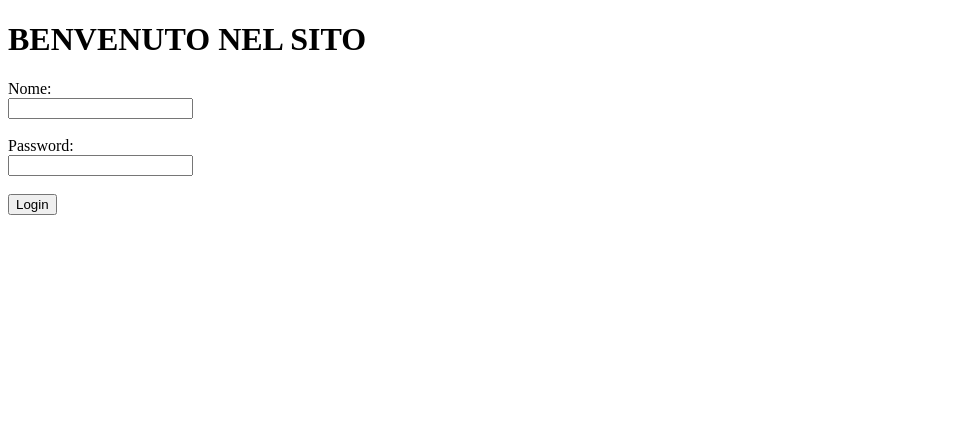
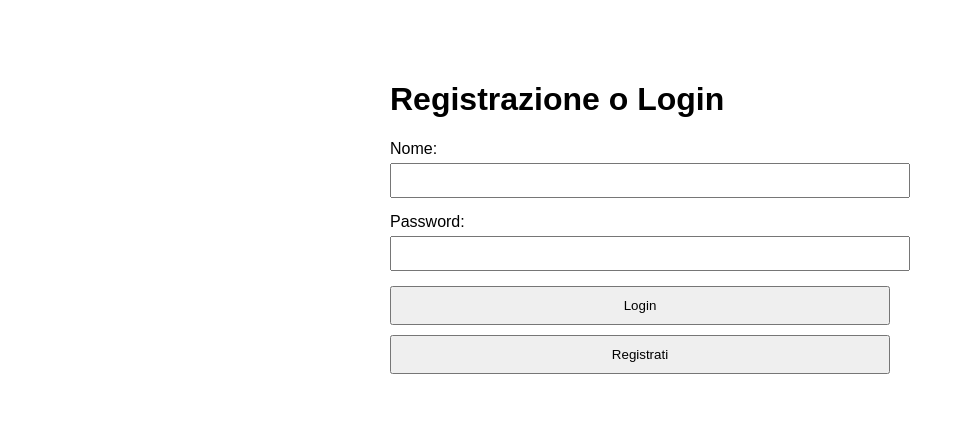
Before and after one commit to IsZelev/WebsiteWithDatabase, a PHP site: page /login.php in a window 1280 px wide. Shown: the top 433 px of the page, without its empty margins (0-965 px from the left). Run offline with PHP 8.4, Linux system fonts and the light colour scheme.

Commit message:
Login works, add the second page and make it interact with the database

```diff
--- a/login.php
+++ b/login.php
@@ -1,97 +1,142 @@
 <?php
-    if ($_SERVER['REQUEST_METHOD'] === 'POST')
-    {
-        // Ottieni i dati del form
+$errorMessage = "";
+$successMessage = "";
+
+if ($_SERVER['REQUEST_METHOD'] === 'POST') {
     $username = htmlspecialchars($_POST['username']);
     $password = htmlspecialchars($_POST['password']);
 
     $host = "localhost";
     $dbname = "logindb";
-        $user = "root";
-        $pass = "";
-        $hash = password_hash($password, PASSWORD_DEFAULT);
+    $db_user = "root";
+    $db_pass = "";
 
-        $permissionsList = "";
+    $currentTimestamp = date('H:i:s');
 
-        try
-        {
+    if (isset($_POST['login'])) {
+        try {
+            $conn = new PDO("mysql:host=$host;dbname=$dbname", $db_user, $db_pass);
+            $conn->setAttribute(PDO::ATTR_ERRMODE, PDO::ERRMODE_EXCEPTION);
 
-            $conn = new PDO("mysql:host=$host;dbname=$dbname", $username, $password);
+            // Fetch the user's password
+            $stmt = $conn->prepare("SELECT password FROM utente WHERE username = :username");
+            $stmt->bindParam(':username', $username);
+            $stmt->execute();
+            $user = $stmt->fetch(PDO::FETCH_ASSOC);
 
-            /*
-            $sql = "SELECT * FROM utente WHERE username = :username";
-            $stmt = $pdo->prepare($sql);
-            $stmt->execute(['email' => 'test@example.com']);
+            // Verify password
+            if ($user && password_verify($password, $user['password'])) {
+                // Update last login time after successful login
+                $stmt = $conn->prepare("UPDATE utente SET last_login = :last_login WHERE username = :username");
+                $stmt->bindParam(':last_login', $currentTimestamp);
+                $stmt->bindParam(':username', $username);
+                $stmt->execute();
 
-            $user = $stmt->fetch(PDO::FETCH_ASSOC);
-            if ($user) {
-                echo "User found: " . $user['username'];
+                // Success message
+                $successMessage = "Login riuscito! Benvenuto $username.";
             } else {
-                echo "No user found.";
-            }*/
-            echo "Connected to $dbname at $host successfully.";
+                $errorMessage = "Username o password errati!";
+            }
+        } catch (PDOException $e) {
+            $errorMessage = "Errore di connessione: " . $e->getMessage();
+        }
+    }
 
-        } catch (PDOException $pe)
-        {
-            die ("Could not connect to the database $dbname :" . $pe->getMessage());
+    if (isset($_POST['register'])) {
+        $newPasswordHash = password_hash($password, PASSWORD_DEFAULT);
+
+        try {
+            $conn = new PDO("mysql:host=$host;dbname=$dbname", $db_user, $db_pass);
+            $conn->setAttribute(PDO::ATTR_ERRMODE, PDO::ERRMODE_EXCEPTION);
+
+            // Check if username already exists
+            $stmt = $conn->prepare("SELECT * FROM utente WHERE username = :username");
+            $stmt->bindParam(':username', $username);
+            $stmt->execute();
+            if ($stmt->rowCount() > 0) {
+                $errorMessage = "Username già esistente!";
+            } else {
+                // Insert new user with current timestamps
+                $stmt = $conn->prepare("INSERT INTO utente (username, password, creation_timestamp, last_login) VALUES (:username, :password, :creation_timestamp, :last_login)");
+                $stmt->bindParam(':username', $username);
+                $stmt->bindParam(':password', $newPasswordHash);
+                $stmt->bindParam(':creation_timestamp', $currentTimestamp);
+                $stmt->bindParam(':last_login', $currentTimestamp);
+                $stmt->execute();
+
+                $successMessage = "Registrazione riuscita! Ora puoi effettuare il login.";
+            }
+        } catch (PDOException $e) {
+            $errorMessage = "Errore di connessione: " . $e->getMessage();
+        }
     }
 }
 ?>
-
-
 
 <!DOCTYPE html>
 <html lang="it">
 <head>
     <meta charset="UTF-8">
-    <meta name="viewport" content="width=device-width, initial-scale=1.0">
-    <title>SITO PHP</title>
-
+    <title>Website with database</title>
     <style>
-        .error { color: red; }
-        .success { color: green; }
-    </style>
-
-<script>
-    document.addEventListener('DOMContentLoaded', () => {
-        function validateForm() {
-            const usernameInput = document.getElementById('username');
-            const username = usernameInput.value.trim();
-            const pswdInput = document.getElementById('password');
-            const pswd = pswdInput.value.trim();
-            const errorDiv = document.getElementById('client-errors');
-            errorDiv.textContent = ''; // Pulisce eventuali messaggi precedenti
-
-            if (!username) {
-                errorDiv.textContent = "Inserire username.";
-                return false; // Blocca il submit
+        body {
+            font-family: Arial, sans-serif;
+            max-width: 500px;
+            margin: 40px auto;
+            padding: 20px;
         }
 
-            if (!pswd) {
-                errorDiv.textContent = "Inserire la password.";
-                return false; // Blocca il submit
+        .error {
+            color: red;
+            margin-top: 10px;
         }
 
-            return true; // Permette l'invio del form
+        .success {
+            color: green;
+            margin-top: 20px;
         }
 
-        const form = document.querySelector('form');
-        form.onsubmit = validateForm;
-    });
-</script>
+        input[type="text"], input[type="password"] {
+            width: 100%;
+            padding: 8px;
+            margin-top: 5px;
+            margin-bottom: 15px;
+        }
 
+        button {
+            padding: 10px 20px;
+            width: 100%;
+            margin-bottom: 10px;
+        }
+
+        .form-section {
+            margin-bottom: 30px;
+        }
+    </style>
 </head>
 <body>
-<h1>BENVENUTO NEL SITO</h1>
-<form method="POST" onsubmit="return validateForm()">
+
+    <h1>Registrazione o Login</h1>
+
+    <div class="form-section">
+        <form method="POST" novalidate>
             <label for="username">Nome:</label><br>
-    <input type="text" id="username" name="username" required><br><br>
+            <input type="text" id="username" name="username" required><br>
 
             <label for="password">Password:</label><br>
-    <input type="password" id="password" name="password" required><br><br>
+            <input type="password" id="password" name="password" required><br>
 
-    <button type="submit">Login</button>
-    <div id="client-errors" class="error"></div>
+            <button type="submit" name="login">Login</button>
+            <button type="submit" name="register">Registrati</button>
+
+            <?php if (!empty($errorMessage)): ?>
+                <div class="error"><?= $errorMessage ?></div>
+            <?php endif; ?>
+            <?php if (!empty($successMessage)): ?>
+                <div class="success"><?= $successMessage ?></div>
+            <?php endif; ?>
         </form>
+    </div>
+
 </body>
 </html>
```
Lines whose indentation alone changed are shown as unchanged.
